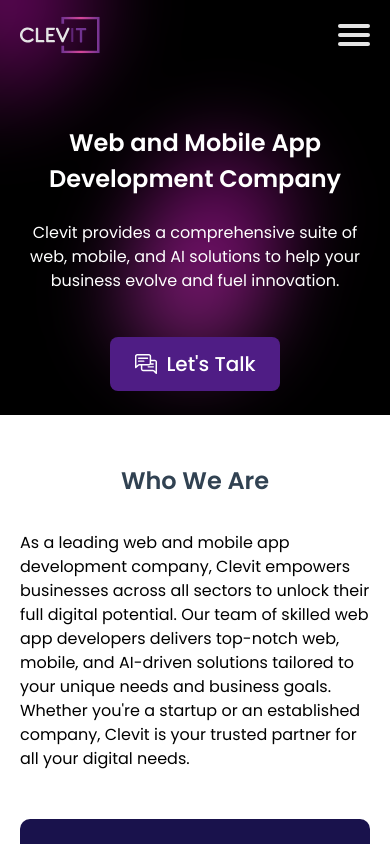
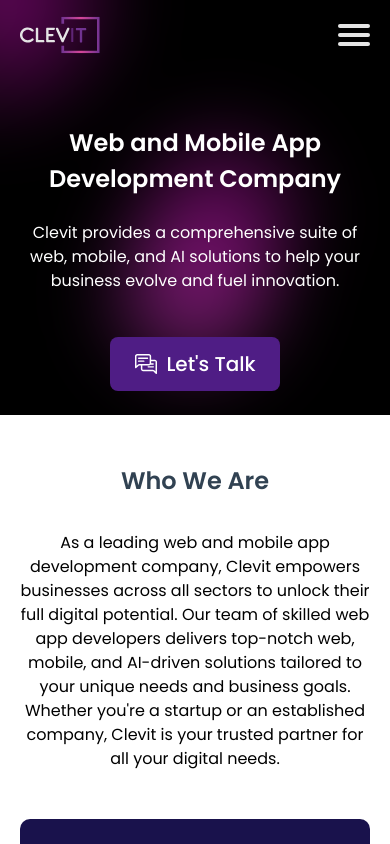
Before and after one commit to CLEVIT-Development/clevit-fe, a React (Vite) app: page / in a window 390 px wide. Shown: the top 844 px of the page. Built offline with nearby package versions, Linux system fonts and the light colour scheme.

Commit message:
FIX: Make home about text centerB

```diff
--- a/src/pages/home/AboutSection.tsx
+++ b/src/pages/home/AboutSection.tsx
@@ -4,7 +4,7 @@
   <Section title="Who We Are">
     <p
       id="home"
-      className="desktop:font-normal desktop:text-md xs:text-base xs:text-left md:text-center xs:max-w-full desktop:max-w-[80%]"
+      className="desktop:font-normal desktop:text-md xs:text-base xs:text-left md:text-center xs:text-center xs:max-w-full desktop:max-w-[80%]"
     >
       As a leading web and mobile app development company, Clevit empowers businesses across all
       sectors to unlock their full digital potential. Our team of skilled web app developers
```
